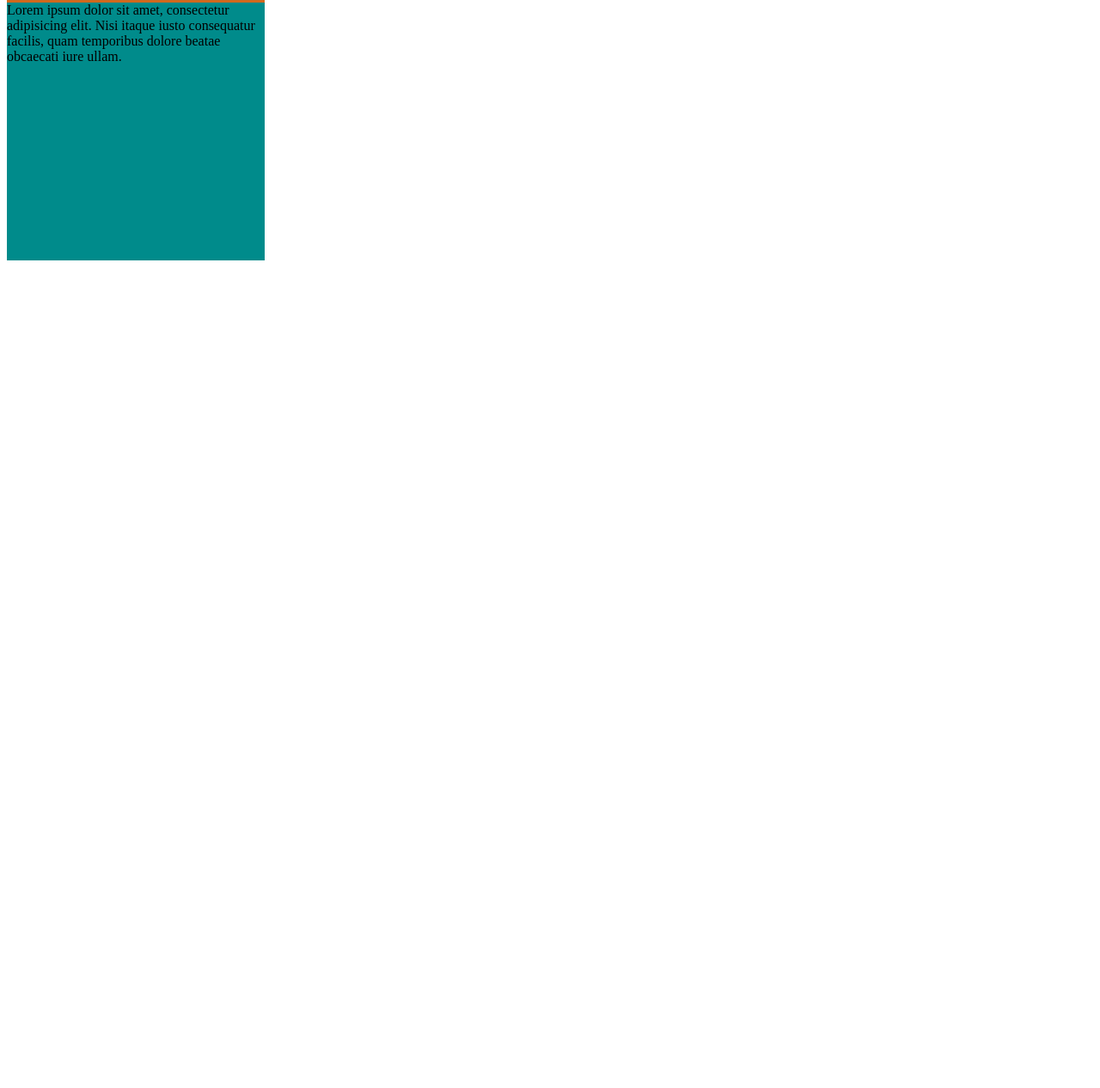
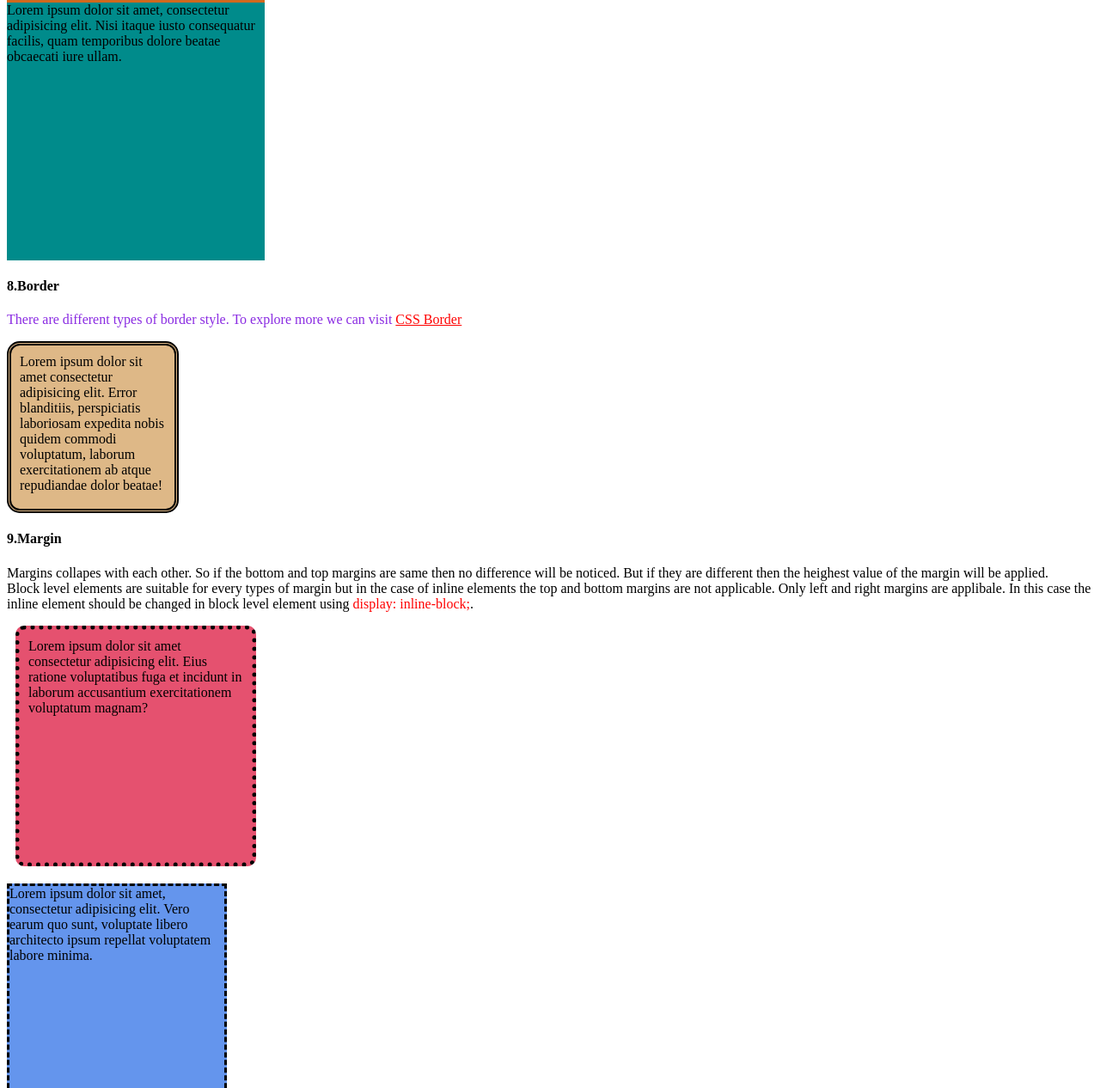
Before and after one commit to MusfiqurShahriar/Learning-CSS-from-recorded-class-of-I.C., a plain HTML site: page index.html in a window 1280 px wide. Shown: the part 1534-2800 px from the top of the page at 86% size. Before the commit the page ends 1845 px from the top, so only its background shows below. Drawn offline with Linux system fonts and the light colour scheme.

Commit message:
Class 8-9 (Border & Margin) added

```diff
--- a/index.html
+++ b/index.html
@@ -87,5 +87,35 @@
     <div class="box-2">
         Lorem ipsum dolor sit amet, consectetur adipisicing elit. Nisi itaque iusto consequatur facilis, quam temporibus dolore beatae obcaecati iure ullam.
     </div>
+
+
+
+    <h4>8.Border</h4>
+    <p style="color: blueviolet">There are different types of border style. To explore more we can visit <a href="https://www.w3schools.com/css/css_border.asp"; target="_blank" style="color: red;">CSS Border</a>
+    </p>
+    <div class="box-3">
+        Lorem ipsum dolor sit amet consectetur adipisicing elit. Error blanditiis, perspiciatis laboriosam expedita nobis quidem commodi voluptatum, laborum exercitationem ab atque repudiandae dolor beatae!
+    </div>
+
+
+
+    <h4>9.Margin</h4>
+    <!-- margin: top,right,bottom,left
+    or margin: top+bottom, right+left-->
+    <p>
+    Margins collapes with each other. So if the bottom and top margins are same then no difference will be noticed. But if they are different then the heighest value of the margin will be applied. <br> Block level elements are suitable for every types of margin but in the case of inline elements the top and bottom margins are not applicable. Only left and right margins are applibale. In this case the inline element should be changed in block level element using <span style="color: red;"> display: inline-block;</span>.
+    </p>
+    <div class="box-4">
+        Lorem ipsum dolor sit amet consectetur adipisicing elit. Eius ratione voluptatibus fuga et incidunt in laborum accusantium exercitationem voluptatum magnam?
+    </div>
+    <div class="box-5">
+        Lorem ipsum dolor sit amet, consectetur adipisicing elit. Vero earum quo sunt, voluptate libero architecto ipsum repellat voluptatem labore minima.
+    </div>
+
+    <a href="https://google.com" class="link-margin">Google</a>
+    <br>
+    <a href="https://yahoo.com" class="link_margin">Yahoo</a>
+    <br>
+    <a href="https://github.com" class="linkmargin">GitHub</a>
 </body>
 </html>
--- a/style.css
+++ b/style.css
@@ -61,7 +61,7 @@ a{
 } */      /* This comment part will be activated if it is not remains as a comment. Because of the cascading property */
 [href="https://yahoo.com"]
 {
-    color: yellow ;
+    color: magenta ;
 }
 [href="https://interactivecares.com"]
 {
@@ -111,3 +111,46 @@ a{
     height: 300px;
     background-color: darkcyan;
 }
+
+
+/* 8.Border */
+.box-3{
+    height: 200px;
+    width: 200px;
+    background-color: burlywood;
+    border: 5px double;
+    border-radius: 15px;
+    padding: 10px;
+    box-sizing: border-box;
+}
+
+
+/* 9.Margin */
+.box-4{
+    height: 250px;
+    width: 250px;
+    background-color: rgba(220, 20, 60, 0.737);
+    margin: 10px;
+    padding: 10px;
+    border: 5px dotted;
+    border-radius: 10px;
+}
+.box-5{
+    height: 250px;
+    width: 250px;
+    background-color: cornflowerblue;
+    margin-top: 20px;
+    border: 3px dashed ;
+}
+.link-margin{
+    color: red;
+    margin-top: 20px;
+}
+.link_margin{
+    margin-left: 10px;
+}
+.linkmargin{
+    margin: 10px 40px;
+    border: 2px solid black;
+    display: inline-block;
+}
```
